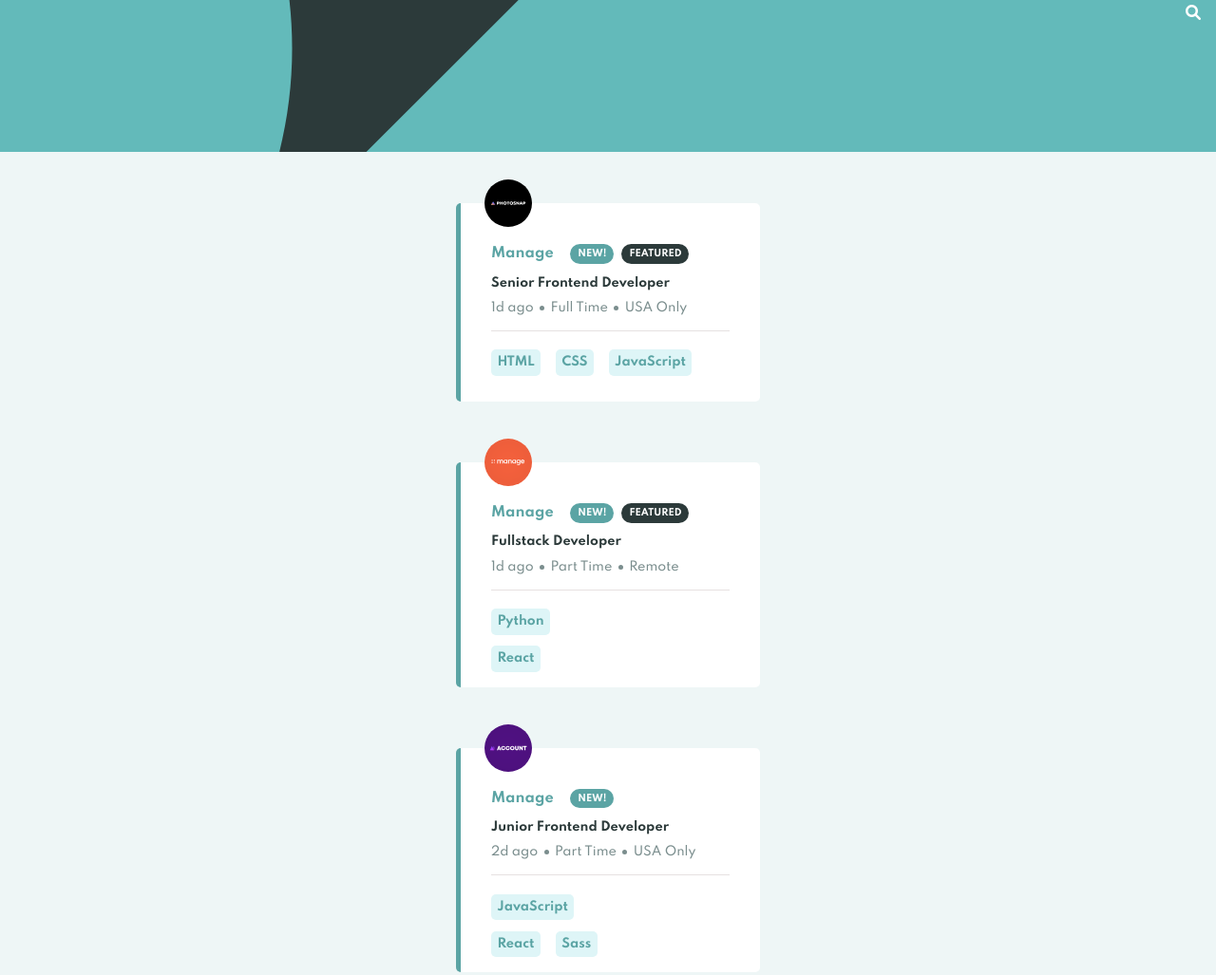
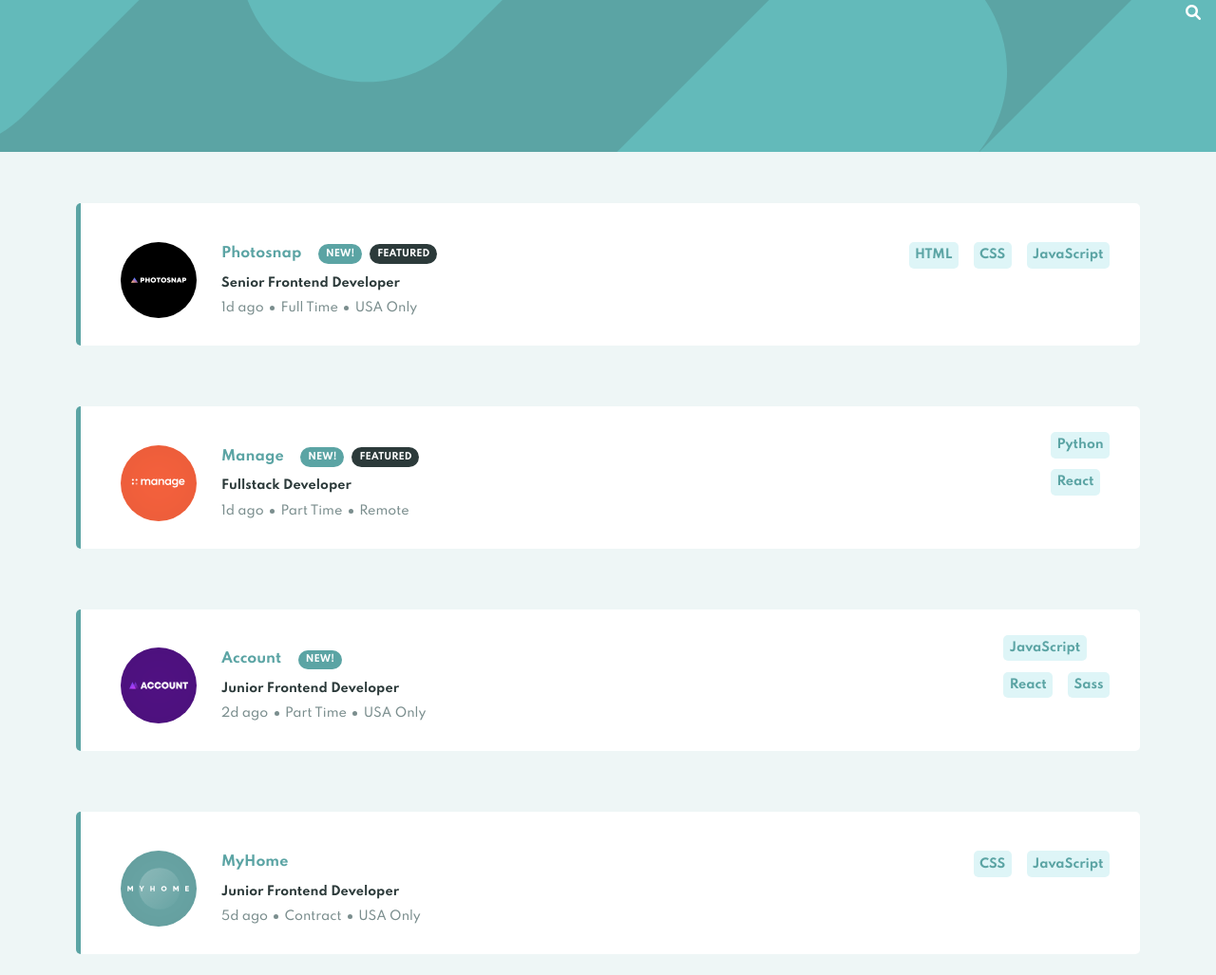
Before and after one commit to dazzlerabhi30800/FrontEndMentor-staticJobListing, a plain HTML site: page index.html in a window 1280 px wide. Shown: the top 1027 px of the page at 95% size. Drawn offline with Linux system fonts and the light colour scheme.

Commit message:
completed responsiveness

```diff
--- a/function.js
+++ b/function.js
@@ -28,7 +28,7 @@ function mainFunction(data) {
          </div>
          <div class="description__wrapper">
            <div class="tag__wrapper">
-             <h1 class="site__name">Manage</h1>
+             <h1 class="site__name">${data[i].company}</h1>
              <button class="new ${data[i].new}">NEW!</button>
              <button class="featured ${data[i].featured}">FEATURED</button>
            </div>
--- a/main.js
+++ b/main.js
@@ -1,5 +1,20 @@
 const inputBox = document.querySelector('.input__search__wrapper');
 const input = document.querySelector('.input__search__wrapper input');
+const headerImg = document.querySelector('.header__img__wrapper img');
+
+
+document.addEventListener('DOMContentLoaded',reportWindowSize);
+
+function reportWindowSize() {
+    if(window.innerWidth >= 1000) {
+        headerImg.src = "images/bg-header-desktop.svg";
+        console.log('it is working!')
+    } else {
+        headerImg.src = "images/bg-header-mobile.svg";
+    }
+}
+
+window.onresize = reportWindowSize;
 
 const searchBtn = document.querySelector('.header__img__wrapper i');
 
--- a/style.css
+++ b/style.css
@@ -237,6 +237,7 @@ header {
   font-size : .9rem;
   font-weight : bold;
   color : var(--Desaturated-Dark-Cyan);
+  /* white-space: nowrap; */
 }
 .new {
   outline : none;
@@ -361,3 +362,97 @@ header {
   opacity : 0;
   transition : all .2s ease-in;
 }
+
+/* Media Queries  */
+@media(min-width : 1000px) {
+  header {
+    display : flex;
+    width : 100%;
+    height : 20vh;
+    background : var(--Desaturated-Dark-Cyan);
+
+  }
+
+  .filter__card {
+    display : flex;
+    flex-direction : row;
+    background : white;
+    padding : 0 2rem;
+    padding-bottom : 2rem;
+    position : relative;
+    width : 70rem;
+    border-left : 5px solid var(--Desaturated-Dark-Cyan);
+    border-radius : 5px;
+    align-items :center;
+  }
+
+  .section__one {
+    display : flex;
+    flex-direction : row;
+    justify-content : center;
+    align-items : center;
+    gap : 1rem;
+  }
+  .profile__img {
+    width : 100px;
+    height : 100px;
+    position : relative;
+    transition  : all .2s linear;
+    top : 22px;
+    left : initial;
+    display : flex;
+    justify-content : center;
+    align-items : center;
+  }
+  .profile__img img{
+    width : 80px;
+    height : 80px;
+
+  }
+
+  .site__name {
+    font-size : .9rem;
+    font-weight : bold;
+    color : var(--Desaturated-Dark-Cyan);
+    white-space: nowrap;
+  }
+
+  .duration__wrapper {
+    display: flex;
+    gap : .4rem;
+    align-items : center;
+    justify-content : initial;
+  }
+  .duration {
+    color : var(--Dark-Grayish-Cyan);
+    font-size : .8rem;
+    white-space: nowrap;
+  }
+  .circle {
+      width : 5px;
+      height : 5px;
+      background : var(--Dark-Grayish-Cyan);
+      border-radius : 50%;
+  }
+  .job__time  {
+    font-size : .8rem;
+    color : var(--Dark-Grayish-Cyan);
+    white-space: nowrap;
+  }
+  .job__type {
+    font-size : .8rem;
+    color : var(--Dark-Grayish-Cyan);
+    white-space: nowrap;
+  }
+
+  .border__bottom {
+    margin-top : 1rem;
+    margin-bottom : 1rem;
+    display : flex;
+    background : rgb(230, 225, 225);
+    width : 100%;
+    height : 1px;
+    opacity : 0;
+  }
+
+}
```
